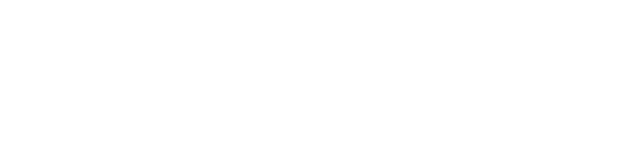
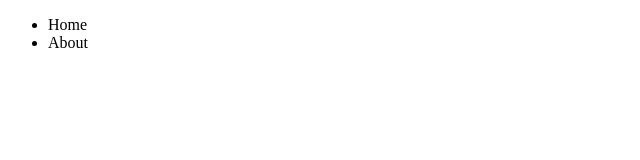
Before and after one commit to Ahmed-GaDo/Bootcamp-merge, a plain HTML site: page index.html in a window 1280 px wide. Shown: the whole page, without its empty margins (0-640 px from the left). Drawn offline with Linux system fonts and the light colour scheme.

Commit message:
nav bar created

```diff
--- a/index.html
+++ b/index.html
@@ -7,6 +7,16 @@
     <title>git merge</title>
 </head>
 <body>
+    <header>
+        <nav>
+            <ul>
+                <li>
+                    Home
+                </li>
+                <li>About</li>
+            </ul>
+        </nav>
+    </header>
 
 </body>
 </html>
```
